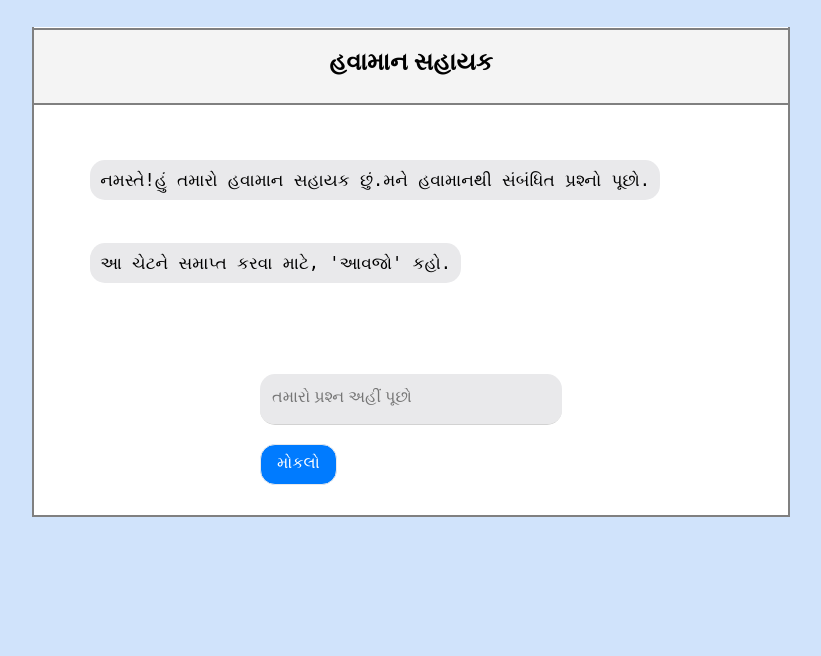
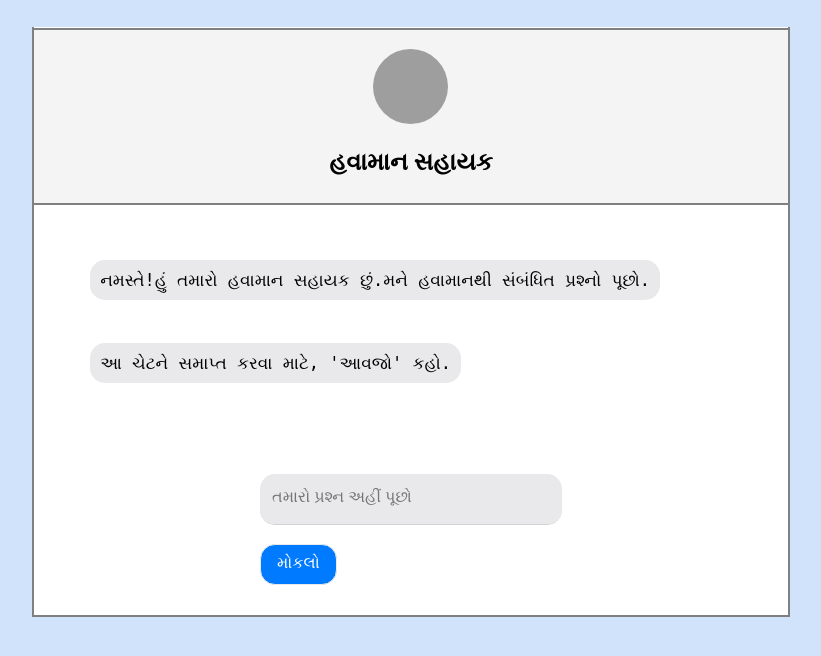
Before and after one commit to prathamSharma25/Regional-Language-Weather-Chatbot, a Flask app: page / in a window 1280 px wide. Shown: the top 656 px of the page, without its empty margins (229-1050 px from the left). Run offline with Flask 2, Linux system fonts and the light colour scheme; some libraries are stand-ins or nearby versions; grey boxes are pictures that could not be loaded.

Commit message:
Add files via upload

```diff
--- a/templates/index.html
+++ b/templates/index.html
@@ -10,6 +10,8 @@
                 <br>
                 <form>
                     <div id="chat-header">
+                        <br>
+                        <img src="https://ssl.gstatic.com/onebox/weather/48/partly_cloudy.png" alt="weather-assistant" width="75px" height="75px">
                         <h2>હવામાન સહાયક</h2>
                     </div>
                     <div id="chatbox">
```
